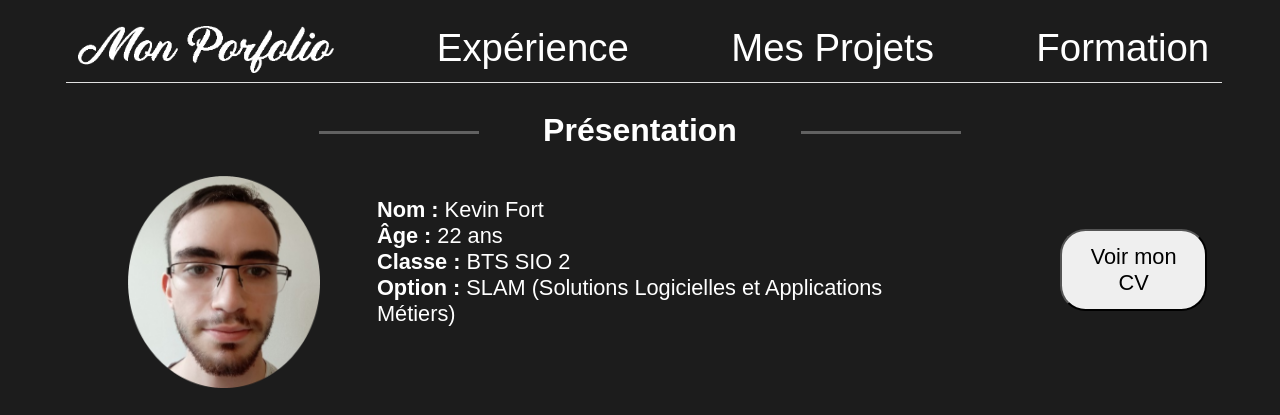
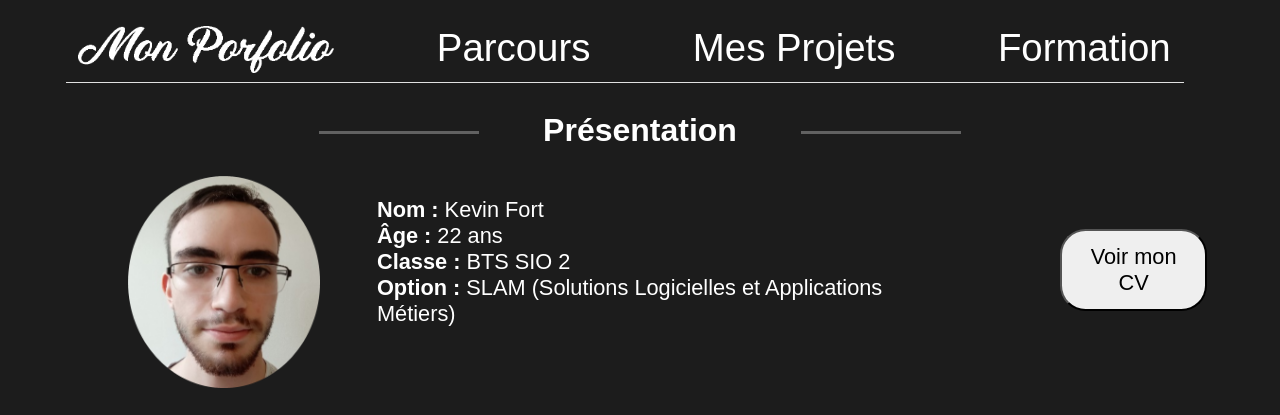
Before and after one commit to ShikiFutakiPP/portfolio, a PHP site: page / in a window 1280 px wide. Shown: the top 415 px of the page. Run offline with PHP 8.4, Linux system fonts and the light colour scheme.

Commit message:
Update header.php

```diff
--- a/header.php
+++ b/header.php
@@ -13,7 +13,7 @@
 
             <ul id="navbar">
                 <a href="index.php#my-presentation"><li><img src="portfolio_logo.png" style="width: 20vw;"></li></a>
-                <a href="index.php#my-experience"><li>Expérience</li></a>
+                <a href="index.php#my-experience"><li>Parcours</li></a>
                 <a href="index.php#my-projects"><li>Mes Projets</li></a>
                 <a href="index.php#formations"><li>Formation</li></a>
             </ul>
```
